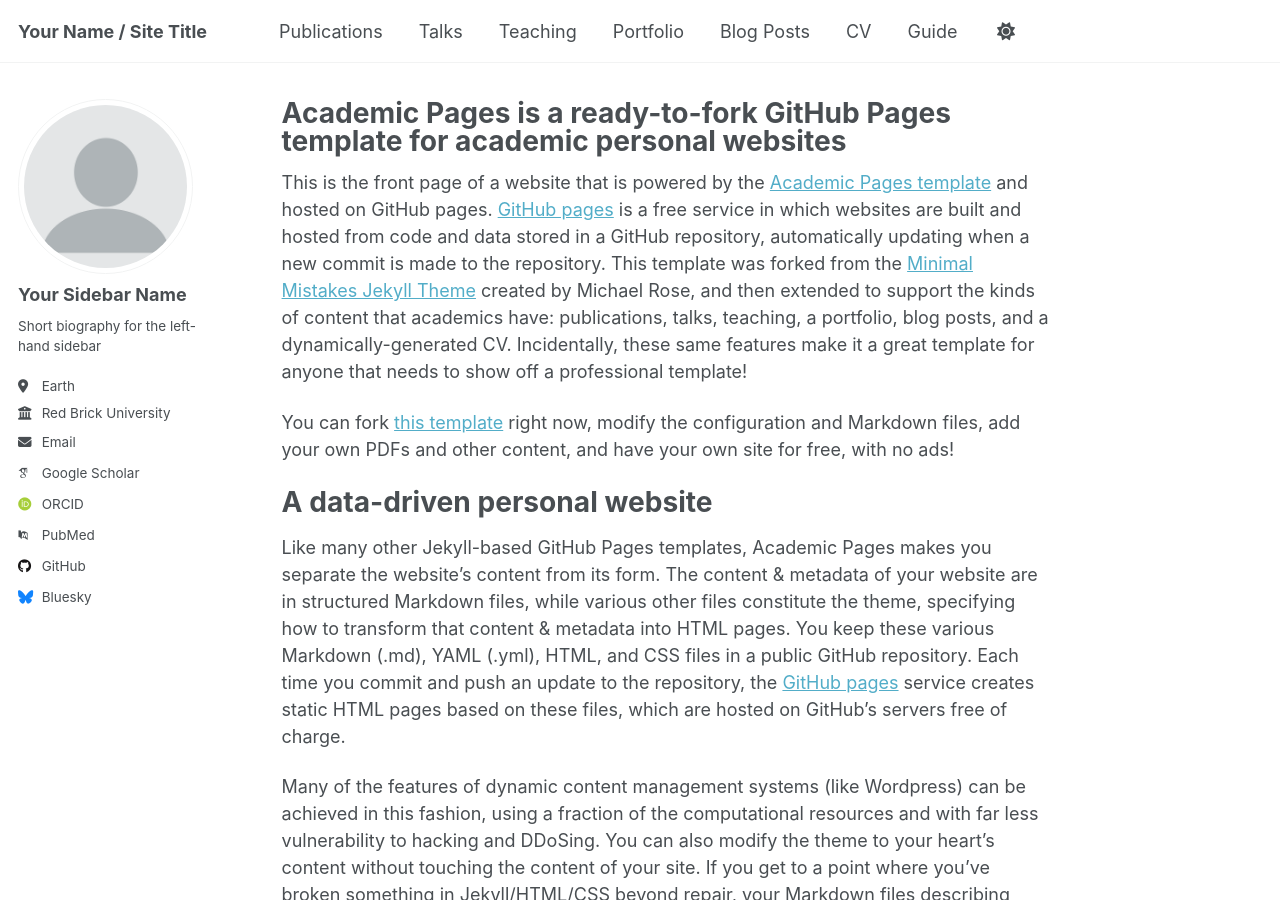
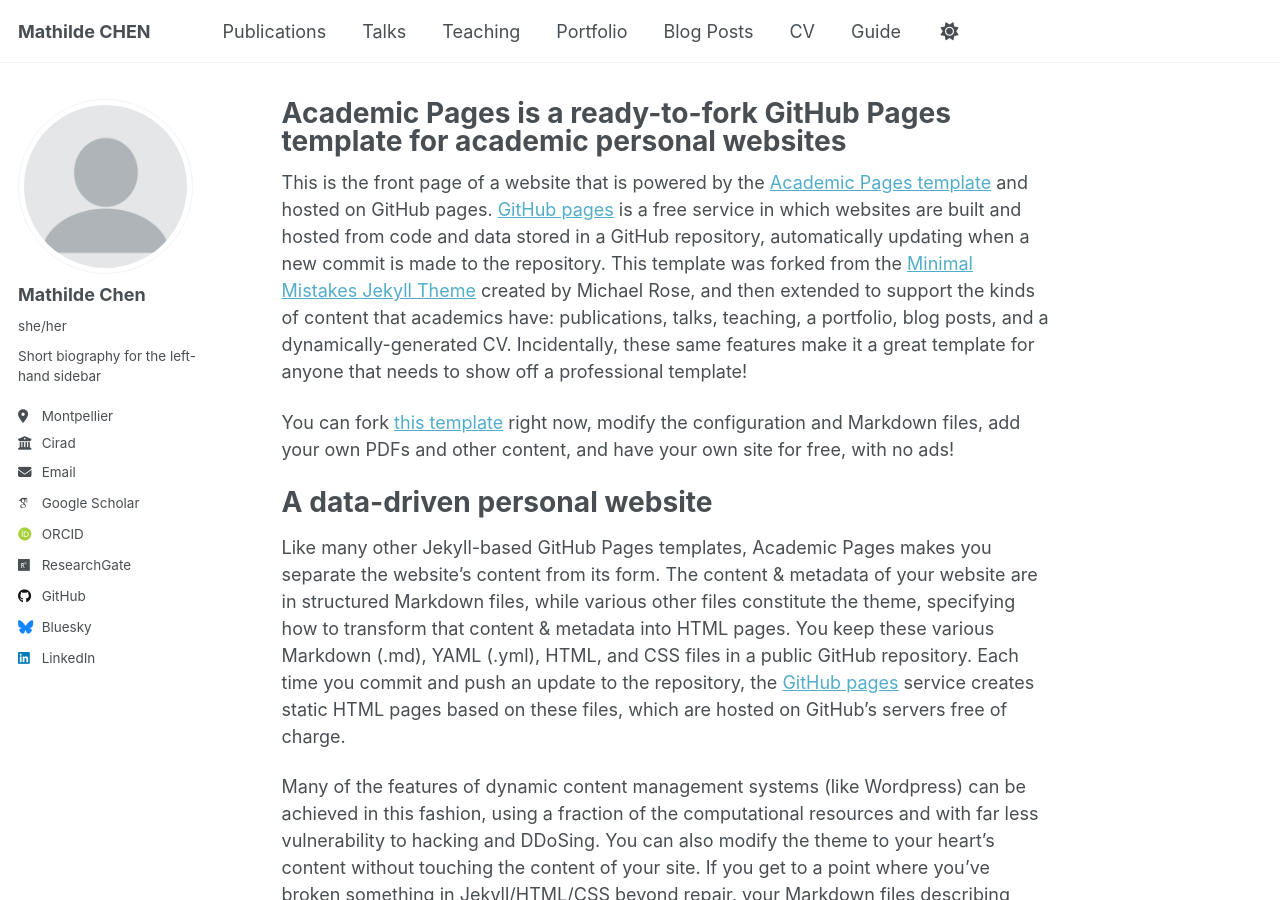
Before and after one commit to MathildeChen/MathildeChen.github.io, a Jekyll site: the page built from _pages/about.md, in a window 1280 px wide and 900 px high. Built offline with Jekyll 4.4.1, drawn with Linux system fonts in a browser that asks for light colours; some web fonts are replaced; a script that is not in the unit is left out.

Commit message:
Update _config.yml

```diff
--- a/_config.yml
+++ b/_config.yml
@@ -9,13 +9,13 @@
 # Basic Site Settings
 locale                   : "en-US"
 site_theme               : "default" # Currently available options are "default", "air"
-title                    : "Your Name / Site Title"
+title                    : "Mathilde CHEN"
 title_separator          : "-"
 name                     : &name "Your Name"
 description              : &description "personal description"
-url                      : https://academicpages.github.io # the base hostname & protocol for your site e.g. "https://[your GitHub username].github.io" or if you already have some other page hosted on Github then use "https://[your GitHub username].github.io/[Your Repo Name]"
+url                      : https://mathildechen.github.io # the base hostname & protocol for your site e.g. "https://[your GitHub username].github.io" or if you already have some other page hosted on Github then use "https://[your GitHub username].github.io/[Your Repo Name]"
 baseurl                  : "" # the subpath of your site, e.g. "/blog"
-repository               : "academicpages/academicpages.github.io"
+repository               : "MathildeChen/MathildeChen.github.io"
 
 # Site Author - The following control what appear as part of the author content on the side bar.
 #               If a field is blank the icon and link will not appear, otherwise it will be shown.
@@ -23,31 +23,31 @@ repository               : "academicpages/academicpages.github.io"
 author:
   # Biographic information
   avatar           : "profile.png"
-  name             : "Your Sidebar Name"
-  pronouns         : # example: "she/her"
+  name             : "Mathilde Chen"
+  pronouns         : "she/her"
   bio              : "Short biography for the left-hand sidebar"
-  location         : "Earth"
-  employer         : "Red Brick University"
+  location         : "Montpellier"
+  employer         : "Cirad"
   uri              : # URL
-  email            : "none@example.org"
+  email            : "mathilde[dot]chen@cirad.fr"
 
   # Academic websites
   academia         : # URL
   arxiv            : # URL - Update with the correct link to your profile
-  googlescholar    : "https://scholar.google.com/citations?user=PS_CX0AAAAAJ"
+  googlescholar    : "https://scholar.google.com/citations?user=6OsVlJ8AAAAJ&hl"
   inspire-hep      : # URL
   impactstory      : # URL
-  orcid            : "http://orcid.org/yourorcidurl"
+  orcid            : "https://orcid.org/0000-0002-5982-2143"
   semantic         : # URL
-  pubmed           : "https://www.ncbi.nlm.nih.gov/pubmed/?term=john+snow"
-  researchgate     : # URL
+  pubmed           : #"https://www.ncbi.nlm.nih.gov/pubmed/?term=john+snow"
+  researchgate     : "https://www.researchgate.net/profile/Mathilde-Chen"
   scopus           : # URL
 
   # Repositories and software development
   bitbucket        : # Username - Update with your username on the site
   codepen          : # Username
   dribbble         : # Username
-  github           : "academicpages"
+  github           : "MathildeChen"
   kaggle           : # Username
   stackoverflow    : # User number or user number and name (i.e., use "1" or "1/jeff-atwood")
 
@@ -62,7 +62,7 @@ author:
   keybase          : # Username
   instagram        : # Username
   lastfm           : # Username
-  linkedin         : # Username
+  linkedin         : "mathilde-chen-38916b65"
   mastodon         : # URL
   medium           : # URL
   pinterest        : # Username
```
